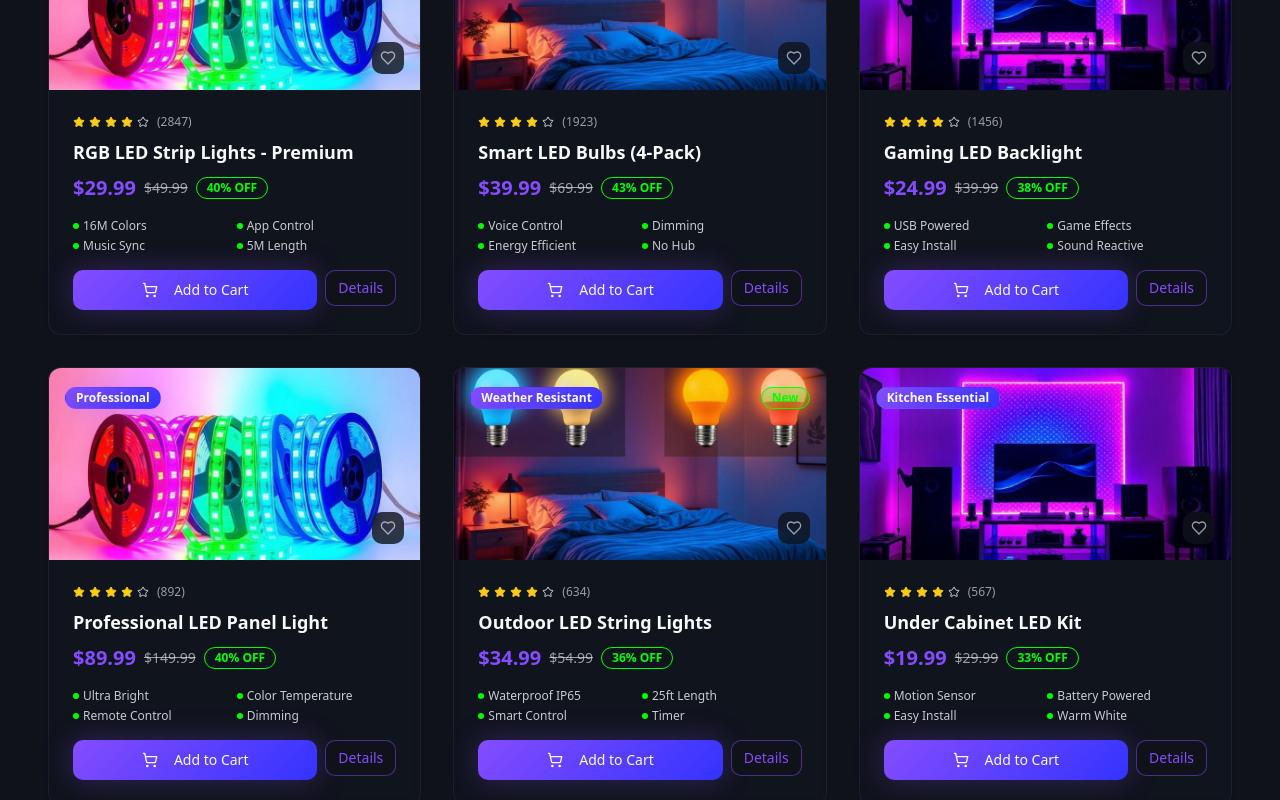
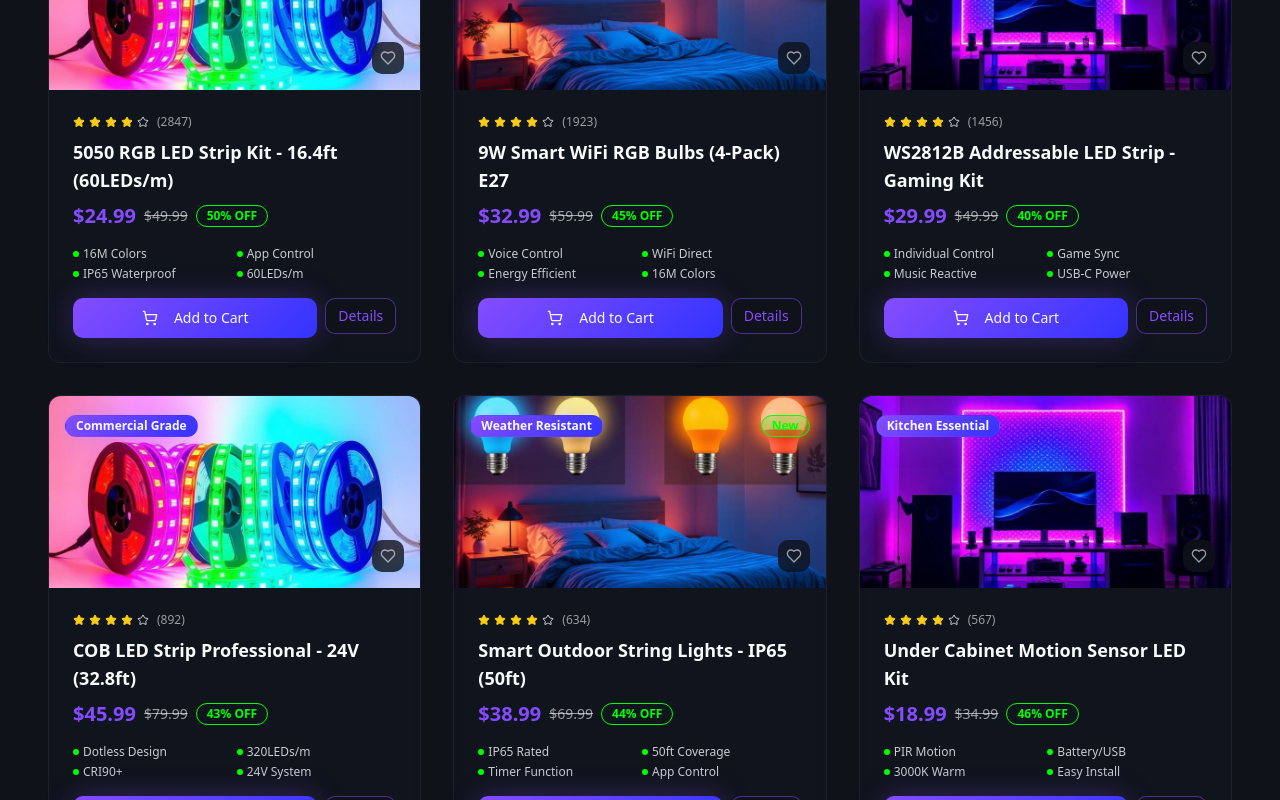
Before and after one commit to ioannikios123-code/luma-led-dropshipping, a React (Vite) app: page / in a window 1280 px wide. Shown: the part 2140-2940 px from the top of the page. Built offline with nearby package versions, Linux system fonts and the light colour scheme.

Commit message:
Add copyright and find products

```diff
--- a/src/components/Footer.tsx
+++ b/src/components/Footer.tsx
@@ -52,7 +52,7 @@ const Footer = () => {
         </div>
 
         <div className="border-t border-border mt-8 pt-8 text-center text-foreground/60">
-          <p>&copy; 2024 LumaLights. All rights reserved. | Free worldwide shipping on orders over $50</p>
+          <p>&copy; 2024 Your LED Business. All rights reserved. | Free worldwide shipping on orders over $50</p>
         </div>
       </div>
     </footer>
--- a/src/components/ProductCatalog.tsx
+++ b/src/components/ProductCatalog.tsx
@@ -12,91 +12,91 @@ import gamingSetupImage from "@/assets/gaming-led-setup.jpg";
 const allProducts = [
   {
     id: 1,
-    name: "RGB LED Strip Lights - Premium",
-    shortName: "RGB LED Strips",
-    price: 29.99,
+    name: "5050 RGB LED Strip Kit - 16.4ft (60LEDs/m)",
+    shortName: "RGB LED Strip 5050",
+    price: 24.99,
     originalPrice: 49.99,
     image: ledStripsImage,
     category: "Strip Lights",
     rating: 4.8,
     reviewCount: 2847,
     badge: "Best Seller",
-    features: ["16M Colors", "App Control", "Music Sync", "5M Length"],
+    features: ["16M Colors", "App Control", "IP65 Waterproof", "60LEDs/m"],
     isNew: false,
     isPopular: true
   },
   {
     id: 2,
-    name: "Smart LED Bulbs (4-Pack)",
-    shortName: "Smart Bulbs 4-Pack",
-    price: 39.99,
-    originalPrice: 69.99,
+    name: "9W Smart WiFi RGB Bulbs (4-Pack) E27",
+    shortName: "Smart WiFi Bulbs 4-Pack",
+    price: 32.99,
+    originalPrice: 59.99,
     image: smartBulbImage,
     category: "Smart Bulbs",
     rating: 4.7,
     reviewCount: 1923,
     badge: "Popular",
-    features: ["Voice Control", "Dimming", "Energy Efficient", "No Hub"],
+    features: ["Voice Control", "WiFi Direct", "Energy Efficient", "16M Colors"],
     isNew: false,
     isPopular: true
   },
   {
     id: 3,
-    name: "Gaming LED Backlight",
-    shortName: "Gaming Backlight",
-    price: 24.99,
-    originalPrice: 39.99,
+    name: "WS2812B Addressable LED Strip - Gaming Kit",
+    shortName: "Gaming Pixel Strip",
+    price: 29.99,
+    originalPrice: 49.99,
     image: gamingSetupImage,
     category: "Gaming",
     rating: 4.9,
     reviewCount: 1456,
     badge: "Gamer's Choice",
-    features: ["USB Powered", "Game Effects", "Easy Install", "Sound Reactive"],
+    features: ["Individual Control", "Game Sync", "Music Reactive", "USB-C Power"],
     isNew: true,
     isPopular: false
   },
   {
     id: 4,
-    name: "Professional LED Panel Light",
-    shortName: "LED Panel Pro",
-    price: 89.99,
-    originalPrice: 149.99,
+    name: "COB LED Strip Professional - 24V (32.8ft)",
+    shortName: "COB LED Professional",
+    price: 45.99,
+    originalPrice: 79.99,
     image: ledStripsImage,
-    category: "Panel Lights",
+    category: "Strip Lights",
     rating: 4.6,
     reviewCount: 892,
-    badge: "Professional",
-    features: ["Ultra Bright", "Color Temperature", "Remote Control", "Dimming"],
+    badge: "Commercial Grade",
+    features: ["Dotless Design", "320LEDs/m", "CRI90+", "24V System"],
     isNew: false,
     isPopular: false
   },
   {
     id: 5,
-    name: "Outdoor LED String Lights",
-    shortName: "Outdoor Strings",
-    price: 34.99,
-    originalPrice: 54.99,
+    name: "Smart Outdoor String Lights - IP65 (50ft)",
+    shortName: "Outdoor Smart Strings",
+    price: 38.99,
+    originalPrice: 69.99,
     image: smartBulbImage,
     category: "Outdoor",
     rating: 4.5,
     reviewCount: 634,
     badge: "Weather Resistant",
-    features: ["Waterproof IP65", "25ft Length", "Smart Control", "Timer"],
+    features: ["IP65 Rated", "50ft Coverage", "Timer Function", "App Control"],
     isNew: true,
     isPopular: false
   },
   {
     id: 6,
-    name: "Under Cabinet LED Kit",
-    shortName: "Cabinet Kit",
-    price: 19.99,
-    originalPrice: 29.99,
+    name: "Under Cabinet Motion Sensor LED Kit",
+    shortName: "Motion Cabinet Kit",
+    price: 18.99,
+    originalPrice: 34.99,
     image: gamingSetupImage,
     category: "Kitchen",
     rating: 4.4,
     reviewCount: 567,
     badge: "Kitchen Essential",
-    features: ["Motion Sensor", "Battery Powered", "Easy Install", "Warm White"],
+    features: ["PIR Motion", "Battery/USB", "3000K Warm", "Easy Install"],
     isNew: false,
     isPopular: false
   }
```
